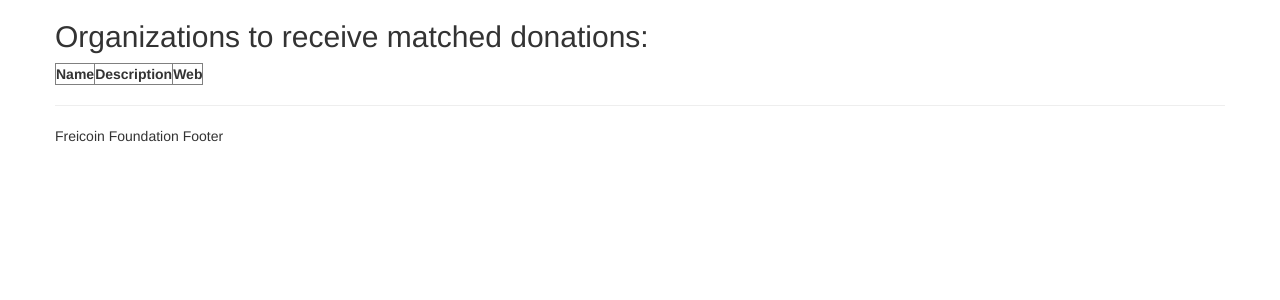
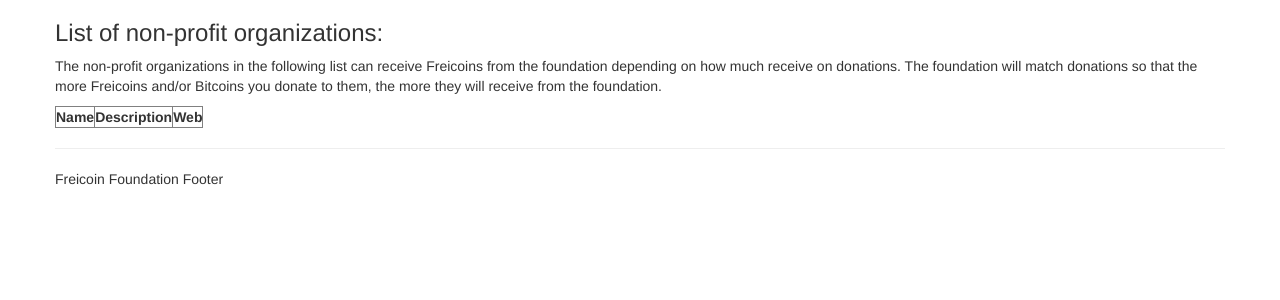
Before and after one commit to freicoin/foundation, a Django app: template donations/templates/organization_list.html in a window 1280 px wide. Shown: the part 232-532 px from the top of the page. Run offline with Django 3.2, Linux system fonts and the light colour scheme; the template is opened without the code that fills it, so the values that code supplies are empty; some libraries are stand-ins or nearby versions.

Commit message:
Text changes

```diff
--- a/donations/templates/organization_list.html
+++ b/donations/templates/organization_list.html
@@ -3,7 +3,15 @@
 {% block nav-org-list %}<strong class="nav-active">Non-profits</strong>{% endblock %}
 
 {% block content %}
-<h2>Organizations to receive matched donations:</h2>
+<h3>List of non-profit organizations:</h3>
+
+<p>
+  The non-profit organizations in the following list can receive
+  Freicoins from the foundation depending on how much receive on
+  donations. The foundation will match donations so that the more
+  Freicoins and/or Bitcoins you donate to them, the more they will
+  receive from the foundation.
+</p>
 
 <table border="1">
   <tr>
```
Also changed, not shown: donations/templates/about.html (+4 -4 lines), donations/templates/new_organiation.html (+9 -10 lines).
